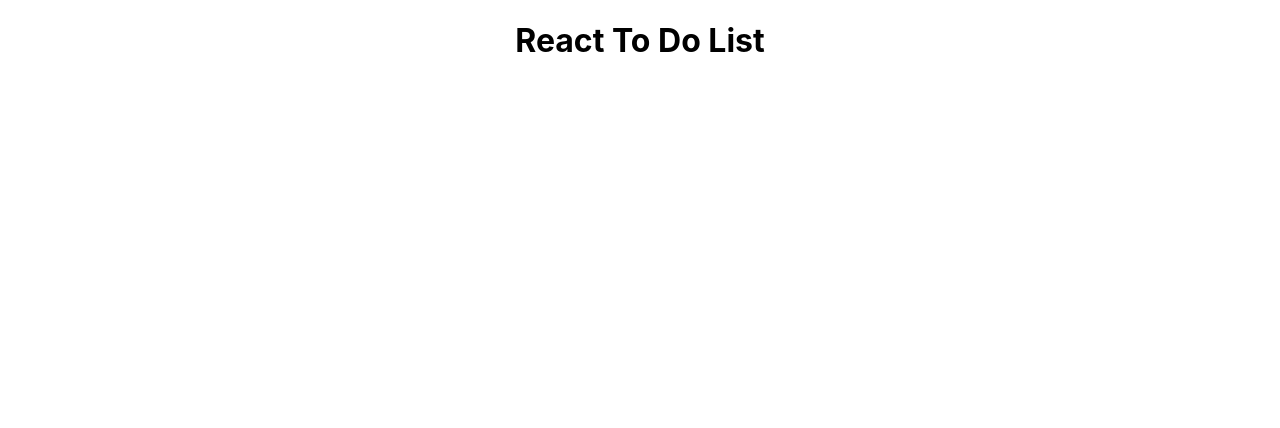
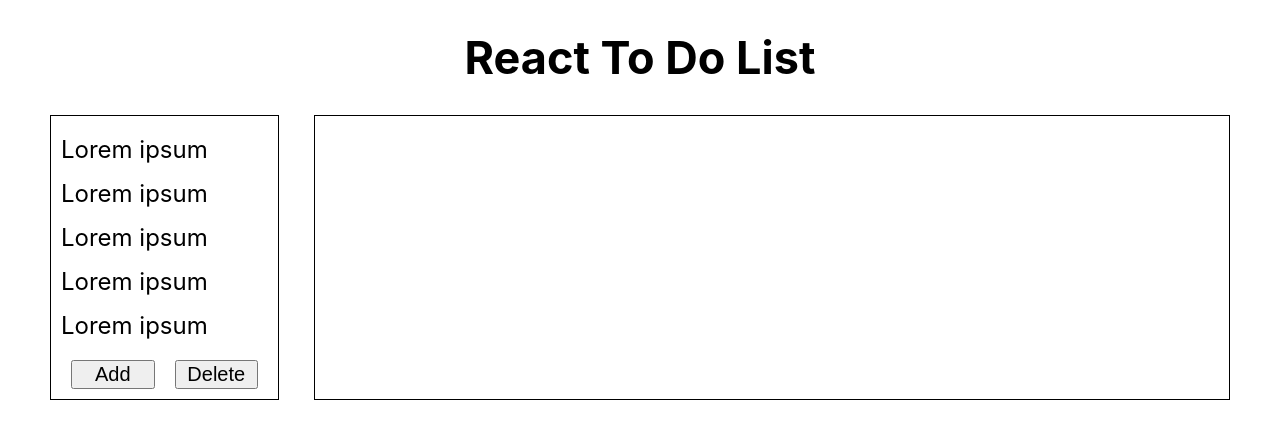
Before and after one commit to Leshista/infotecs-test, a React (Create React App) app: page / in a window 1280 px wide. Shown: the top 428 px of the page. Built offline with nearby package versions, Linux system fonts and the light colour scheme.

Commit message:
Added a lot of styling

```diff
--- a/public/index.html
+++ b/public/index.html
@@ -8,11 +8,6 @@
             name="description"
             content="Web site created using create-react-app"
         />
-        <!--
-      manifest.json provides metadata used when your web app is installed on a
-      user's mobile device or desktop. See https://developers.google.com/web/fundamentals/web-app-manifest/
-    -->
-        <link rel="manifest" href="%PUBLIC_URL%/manifest.json" />
         <!--
       Notice the use of %PUBLIC_URL% in the tags above.
       It will be replaced with the URL of the `public` folder during the build.
--- a/src/App.js
+++ b/src/App.js
@@ -9,9 +9,7 @@ const App = () => {
             <header className={styles.header}>
                 <h1 className={styles.title}>React To Do List</h1>
             </header>
-            <main className={styles.main}>
-                <ToDo />
-            </main>
+            <ToDo />
         </>
     );
 };
--- a/src/App.module.css
+++ b/src/App.module.css
@@ -1,3 +1,14 @@
+html {
+    font-size: 10px;
+}
+body {
+    max-width: 192rem;
+    margin: 0 auto;
+    padding: 0 5rem;
+}
 .title {
     text-align: center;
+    font-size: 4.5rem;
 }
+.main {
+}
--- a/src/componentStyles/css/ToDo.module.css
+++ b/src/componentStyles/css/ToDo.module.css
@@ -0,0 +1 @@
+.toDo{display:grid;grid-template-columns:1fr 4fr;gap:3.5rem}.toDoList{border:1px solid #000}.toDoList__Buttons{display:grid;grid-template-columns:1fr 1fr;gap:2rem;text-align:center;padding:0 2rem 1rem 2rem}.toDoList__Add{font-size:2rem}.toDoList__Delete{font-size:2rem}.toDoChanging{border:1px solid #000}
--- /dev/null
+++ b/src/componentStyles/css/ToDoListItem.module.css
@@ -0,0 +1 @@
+.toDoList__Item{padding:0 1rem;font-size:2.4rem;line-height:2rem}
--- /dev/null
+++ b/src/componentStyles/scss/ToDo.scss
@@ -0,0 +1,26 @@
+.toDo {
+    display: grid;
+    grid-template-columns: 1fr 4fr;
+    gap: 3.5rem;
+}
+.toDoList {
+    border: 1px solid black;
+}
+.toDoList {
+    &__Buttons {
+        display: grid;
+        grid-template-columns: 1fr 1fr;
+        gap: 2rem;
+        text-align: center;
+        padding: 0 2rem 1rem 2rem;
+    }
+    &__Add {
+        font-size: 2rem;
+    }
+    &__Delete {
+        font-size: 2rem;
+    }
+}
+.toDoChanging {
+    border: 1px solid black;
+}
--- /dev/null
+++ b/src/componentStyles/scss/ToDoListItem.scss
@@ -0,0 +1,5 @@
+.toDoList__Item {
+    padding: 0 1rem;
+    font-size: 2.4rem;
+    line-height: 2rem;
+}
--- a/src/components/ToDo.js
+++ b/src/components/ToDo.js
@@ -1,7 +1,9 @@
 import styles from '../componentStyles/css/ToDo.module.css';
 import ToDoListItem from './ToDoListItem';
+
 const ToDo = () => {
-    <main className={styles.toDoContainer}>
+    return (
+        <main className={styles.toDo}>
             {/* I split the whole container into two blocks:
             To the left the user should be able to choose
             tasks, add and delete them */}
@@ -11,13 +13,18 @@ const ToDo = () => {
                 <ToDoListItem />
                 <ToDoListItem />
                 <ToDoListItem />
+                <div className={styles.toDoList__Buttons}>
+                    <button className={styles.toDoList__Add}>Add</button>
+                    <button className={styles.toDoList__Delete}>Delete</button>
+                </div>
             </aside>
             {/* And to the right the user
             should be able to change tasks'
             content, mark them as 'waiting',
             'in process' and 'done'*/}
-        <main className={styles.toDoChanging}></main>
-    </main>;
+            <section className={styles.toDoChanging}></section>
+        </main>
+    );
 };
 
 export default ToDo;
--- a/src/components/ToDoListItem.js
+++ b/src/components/ToDoListItem.js
@@ -1,3 +1,11 @@
-const ToDoListItem = () => {};
+import styles from '../componentStyles/css/ToDoListItem.module.css';
+
+const ToDoListItem = () => {
+    return (
+        <article className={styles.toDoList__Item}>
+            <p className={styles.toDoList__text}>Lorem ipsum</p>
+        </article>
+    );
+};
 
 export default ToDoListItem;
```
Also changed, not shown: src/index.css (+8 -8 lines), public/manifest.json (deleted), src/componentStyles/scss/ToDo.module.scss (deleted). Lines whose indentation alone changed are shown as unchanged.
